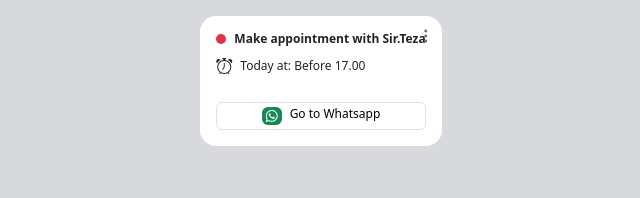
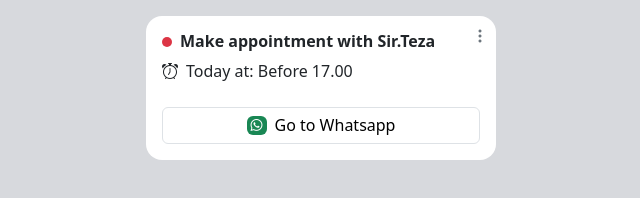
Before and after one commit to dwmaf/mementoly, a plain HTML site: page index.html in a window 1280 px wide. Shown: the whole page, without its empty margins (319-959 px from the left). Drawn offline with nearby package versions, Linux system fonts and the light colour scheme.

Commit message:
better size

```diff
--- a/index.html
+++ b/index.html
@@ -24,19 +24,19 @@
 
   </style>
   <body class="bg-custom-gray py-3 d-flex justify-content-center">
-    <div class="bg-white rounded-4 pt-3 pb-2 px-3" style=" max-height: 200px; position:relative">
+    <div class="bg-white rounded-4 pt-3 pb-2 px-3" style="width: 100%; max-width: 350px;  position:relative">
         <i class="bi bi-three-dots-vertical text-secondary position-absolute top-0 end-0 mt-2 me-2"></i>
         <div class="d-flex align-items-center gap-2 mb-2">
             <span style="width: 10px; height: 10px; display: inline-block;" class="bg-danger rounded-circle"></span>
-            <h6 class="fw-bold fs-7">Make appointment with Sir.Teza</h6>
+            <h6 class="fw-bold ">Make appointment with Sir.Teza</h6>
         </div>
         <div class="d-flex align-items-center gap-2 mb-4">
             <i class="bi bi-alarm"></i>
-            <h6 class="fs-7">Today at: Before 17.00</h6>
+            <h6 class="">Today at: Before 17.00</h6>
         </div>
-        <a href="https://wa.me/6281317027647" target="_blank" class="border border-cus-gray rounded d-flex justify-content-center gap-2 mb-2 py-1 text-decoration-none">
+        <a href="https://wa.me/6281317027647" target="_blank" class="border border-cus-gray rounded d-flex justify-content-center gap-2 mb-2 py-2 text-decoration-none">
             <i class="bi bi-whatsapp bg-success text-white px-1 rounded fs-7"></i>
-            <h6 class="text-black fs-7">Go to Whatsapp</h6>
+            <h6 class="text-black ">Go to Whatsapp</h6>
         </a>
     </div>
     <script src="https://cdn.jsdelivr.net/npm/bootstrap@5.2.3/dist/js/bootstrap.bundle.min.js" integrity="sha384-kenU1KFdBIe4zVF0s0G1M5b4hcpxyD9F7jL+jjXkk+Q2h455rYXK/7HAuoJl+0I4" crossorigin="anonymous"></script>
```
